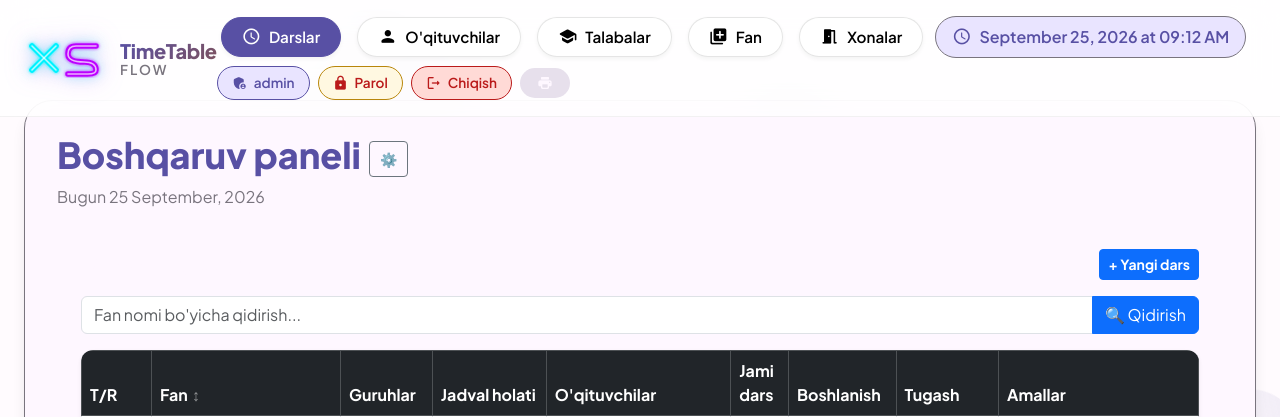
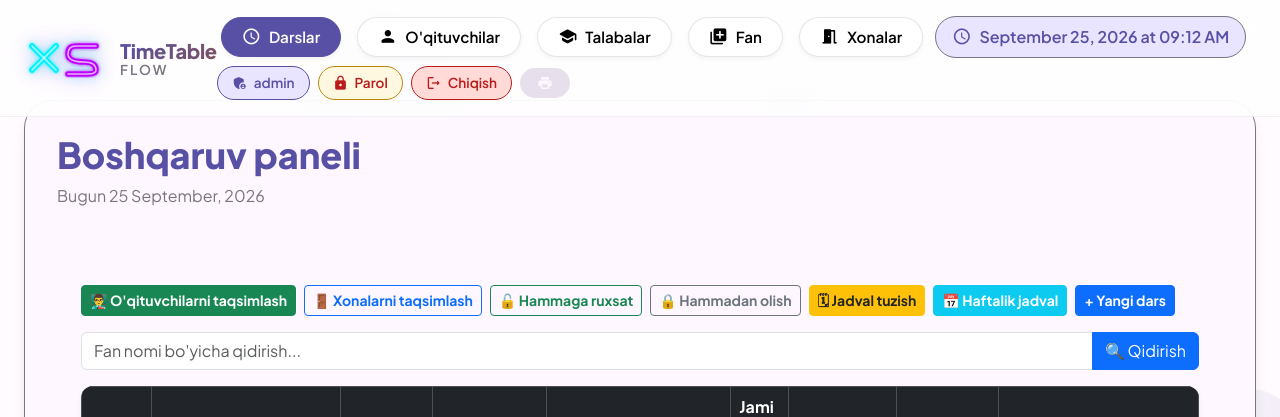
Before and after one commit to Sohib70/Raspisaniya, a Django app: page /raspisaniya/lesson/list/ in a window 1280 px wide. Shown: the top 417 px of the page. Run offline with Django 5.2, Linux system fonts and the light colour scheme; a user stored in the database is signed in; data comes from the database, SQL or seed files in the repository; some libraries are stand-ins or nearby versions.

Commit message:
25.09.26 oxirgi yangilanish tugallandi

```diff
--- a/raspisaniya/views/lessons.py
+++ b/raspisaniya/views/lessons.py
@@ -319,15 +319,28 @@ def lesson_list(request):
 def lesson_create(request):
     # ── STEP 1 ──
     if request.method == "GET":
+        # Standart chegara — 10, lekin admin buni sahifadagi maydonga
+        # o'zi xohlagan sonni kiritib o'zgartirishi mumkin (masalan 5
+        # kiritsa, 5 va undan ko'p qarzdor talabasi bor fanlar chiqadi).
+        try:
+            min_students = int(request.GET.get("min_students", 10))
+        except (TypeError, ValueError):
+            min_students = 10
+        if min_students < 1:
+            min_students = 1
+
         all_subjects = Subject.objects.all()
         subjects_data = []
         for subj in all_subjects:
             count = Student.objects.filter(debts=subj).count()
-            if count >= 10:
+            if count > 0:
                 subjects_data.append({'subject': subj, 'student_count': count})
+        subjects_data.sort(key=lambda d: d['student_count'], reverse=True)
+
         return render(request, "raspisaniya/lesson_create.html", {
             "step": 1,
             "subjects_data": subjects_data,
+            "min_students": min_students,
         })
 
     # ── STEP 2 ──
--- a/templates/raspisaniya/lesson_list.html
+++ b/templates/raspisaniya/lesson_list.html
@@ -1,51 +1,50 @@
 {% extends 'raspisaniya/base.html' %}
 
 {% block title_extra %}
-<div class="dropdown">
-    <button class="btn btn-outline-secondary btn-sm fw-bold" type="button"
-            data-bs-toggle="dropdown" aria-expanded="false" title="Sozlamalar"
-            style="line-height:1; padding:10px 10px;">
-        ⚙️
-    </button>
-    <ul class="dropdown-menu p-2" style="min-width:260px;">
-        <li>
-            <form method="post" action="{% url 'assign_teachers_auto' %}" class="d-grid">
+{# Tishli g'ildirakcha olib tashlandi #}
+{% endblock %}
+
+{% block content %}
+<div class="container-fluid px-4 mt-4">
+    <!-- Yuqori boshqaruv va amallar paneli -->
+    <div class="d-flex justify-content-between align-items-center mb-3 flex-wrap gap-2">
+        <div>
+            <h4 class="mb-0 fw-bold">Darslar ro'yxati</h4>
+        </div>
+
+        <!-- Paneldan tashqariga chiqarilgan barcha tugmalar -->
+        <div class="d-flex gap-2 flex-wrap align-items-center">
+            <form method="post" action="{% url 'assign_teachers_auto' %}" class="d-inline m-0">
                 {% csrf_token %}
-                <button type="submit" class="btn btn-success btn-sm fw-bold text-start"
+                <button type="submit" class="btn btn-success btn-sm fw-bold"
                         onclick="return confirm('Tizimdagi barcha fan va guruhlar uchun o\'qituvchilarni avtomatik (minimal sonda) taqsimlashni boshlaysizmi?')">
                     👨‍🏫 O'qituvchilarni taqsimlash
                 </button>
             </form>
-        </li>
-        <li><hr class="dropdown-divider"></li>
-        <li>
-            <a href="{% url 'auto_assign_rooms' %}" class="btn btn-outline-primary btn-sm fw-bold text-start w-100">
+
+            <a href="{% url 'auto_assign_rooms' %}" class="btn btn-outline-primary btn-sm fw-bold">
                 🚪 Xonalarni taqsimlash
             </a>
-        </li>
-        <li><hr class="dropdown-divider"></li>
-        <li class="d-grid gap-1">
-            <button class="btn btn-outline-success btn-sm fw-bold text-start" onclick="toggleAllPermit(true)">🔓 Hammaga ruxsat</button>
-            <button class="btn btn-outline-secondary btn-sm fw-bold text-start" onclick="toggleAllPermit(false)">🔒 Hammadan olish</button>
-        </li>
-        <li><hr class="dropdown-divider"></li>
-        <li class="d-grid gap-1">
-            <a href="{% url 'build_schedule' %}" class="btn btn-warning btn-sm fw-bold text-start js-build-schedule-btn">🗓 Jadval tuzish</a>
-            <a href="{% url 'weekly_schedule' %}" class="btn btn-info btn-sm fw-bold text-start">📅 Haftalik jadval</a>
-        </li>
-    </ul>
-</div>
-{% endblock %}
 
-{% block content %}
-<div class="container-fluid px-4 mt-4">
-    <div class="d-flex justify-content-between align-items-center mb-3 flex-wrap gap-2">
-        <div>
-            <h4 class="mb-0 fw-bold">Darslar ro'yxati</h4>
+            <button type="button" class="btn btn-outline-success btn-sm fw-bold" onclick="toggleAllPermit(true)">
+                🔓 Hammaga ruxsat
+            </button>
 
-        </div>
-        <div class="d-flex gap-2 flex-wrap align-items-center">
-            <a href="{% url 'lesson_create' %}" class="btn btn-primary btn-sm fw-bold">+ Yangi dars</a>
+            <button type="button" class="btn btn-outline-secondary btn-sm fw-bold" onclick="toggleAllPermit(false)">
+                🔒 Hammadan olish
+            </button>
+
+            <a href="{% url 'build_schedule' %}" class="btn btn-warning btn-sm fw-bold text-dark js-build-schedule-btn">
+                🗓 Jadval tuzish
+            </a>
+
+            <a href="{% url 'weekly_schedule' %}" class="btn btn-info btn-sm fw-bold text-white">
+                📅 Haftalik jadval
+            </a>
+
+            <a href="{% url 'lesson_create' %}" class="btn btn-primary btn-sm fw-bold">
+                + Yangi dars
+            </a>
         </div>
     </div>
 
@@ -59,7 +58,6 @@
             {% if q %}<a href="{% url 'lesson_list' %}" class="btn btn-outline-secondary">✕</a>{% endif %}
         </div>
     </form>
-
 
     {% if courses_data %}
     <div class="card border-0 shadow-sm" style="border-radius:12px; overflow:hidden;">
```
Also changed, not shown: templates/raspisaniya/lesson_create.html (+55 -8 lines).
